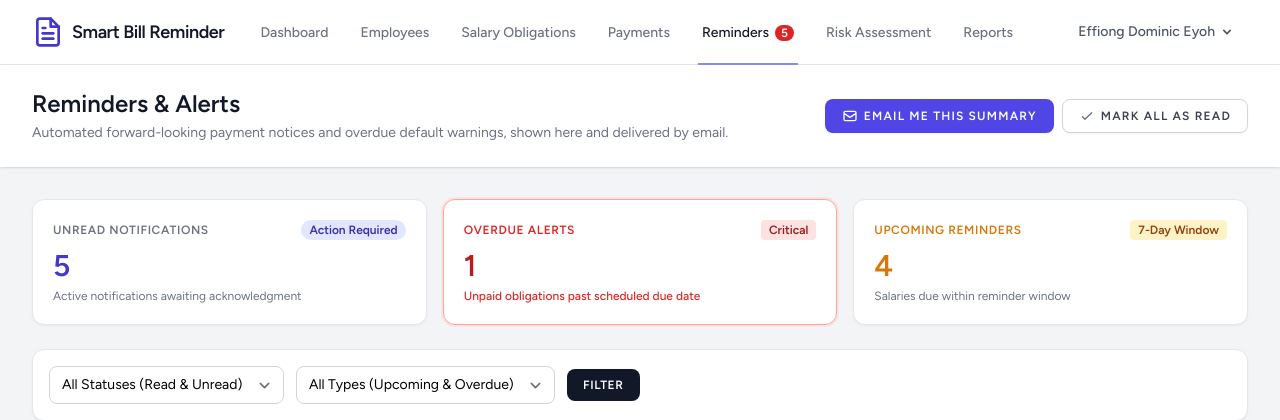
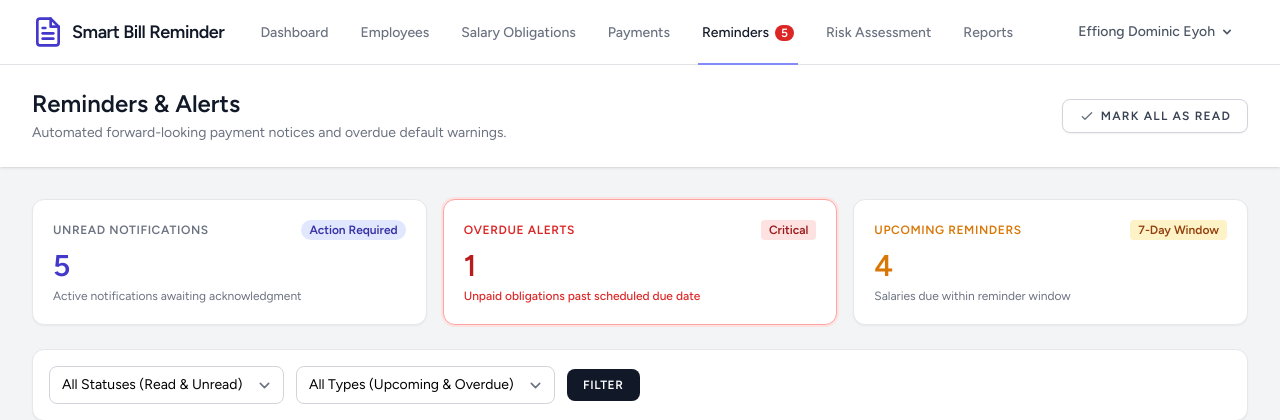
Before and after one commit to harry-boi/payment-default-prediction, a Laravel app: page /reminders in a window 1280 px wide. Shown: the top 420 px of the page. Run offline with Laravel 12, Linux system fonts and the light colour scheme; a user stored in the database is signed in; data comes from the database, SQL or seed files in the repository; style sheets or scripts are compiled from the project's sources.

Commit message:
Remove email from the UI for the defense demo: drop the Email Me This Summary button and the delivered-by-email wording from Reminders, and remove the temporary /config-check diagnostic route

```diff
--- a/resources/views/reminders/index.blade.php
+++ b/resources/views/reminders/index.blade.php
@@ -5,19 +5,9 @@
                 <h2 class="font-bold text-2xl text-gray-900 leading-tight">
                     {{ __('Reminders & Alerts') }}
                 </h2>
-                <p class="text-sm text-gray-500 mt-1">Automated forward-looking payment notices and overdue default warnings, shown here and delivered by email.</p>
+                <p class="text-sm text-gray-500 mt-1">Automated forward-looking payment notices and overdue default warnings.</p>
             </div>
             <div class="flex flex-wrap items-center gap-2">
-                <form method="POST" action="{{ route('reminders.email-summary') }}">
-                    @csrf
-                    <button
-                        type="submit"
-                        class="inline-flex items-center px-4 py-2 bg-indigo-600 border border-transparent rounded-lg font-semibold text-xs text-white uppercase tracking-widest hover:bg-indigo-500 shadow-sm transition"
-                    >
-                        <svg class="w-4 h-4 mr-1.5" fill="none" stroke="currentColor" viewBox="0 0 24 24"><path stroke-linecap="round" stroke-linejoin="round" stroke-width="2" d="M3 8l7.89 5.26a2 2 0 002.22 0L21 8M5 19h14a2 2 0 002-2V7a2 2 0 00-2-2H5a2 2 0 00-2 2v10a2 2 0 002 2z"></path></svg>
-                        Email Me This Summary
-                    </button>
-                </form>
                 @if ($unreadCount > 0)
                     <form method="POST" action="{{ route('reminders.read-all') }}">
                         @csrf
--- a/routes/web.php
+++ b/routes/web.php
@@ -48,16 +48,3 @@ Route::middleware('auth')->group(function () {
 });
 
 require __DIR__.'/auth.php';
-
-// TEMPORARY diagnostic (remove after email verification): reports only
-// whether each email setting is present and its length — never the value.
-Route::get('/config-check', function () {
-    $report = [];
-    foreach (['RESEND_API_KEY' => env('RESEND_API_KEY'), 'MAIL_FROM_ADDRESS' => env('MAIL_FROM_ADDRESS'), 'MAIL_FROM_NAME' => env('MAIL_FROM_NAME')] as $name => $value) {
-        $report['env'][$name] = ['present' => ! empty($value), 'length' => $value ? strlen($value) : 0];
-    }
-    foreach (['key' => config('services.resend.key'), 'from' => config('services.resend.from'), 'from_name' => config('services.resend.from_name')] as $name => $value) {
-        $report['config'][$name] = ['present' => ! empty($value), 'length' => $value ? strlen($value) : 0];
-    }
-    return response()->json($report);
-});
```
